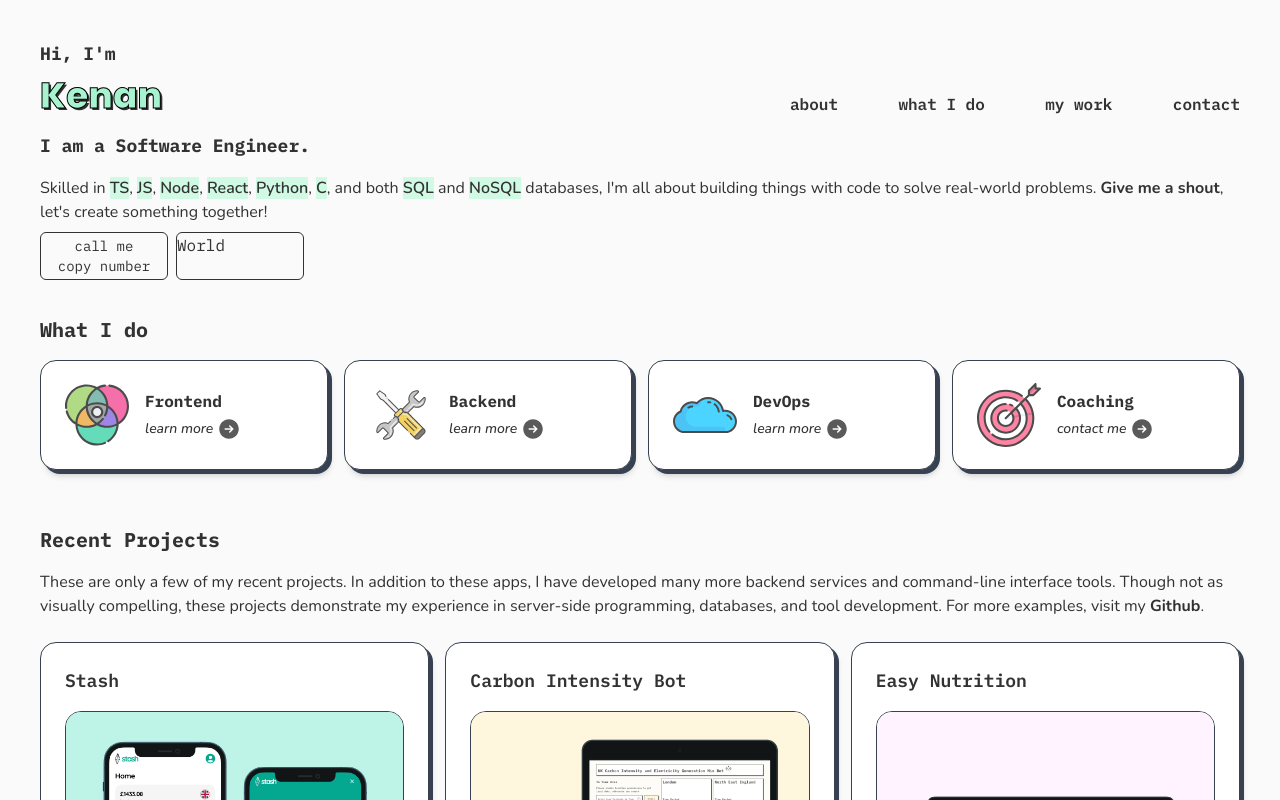
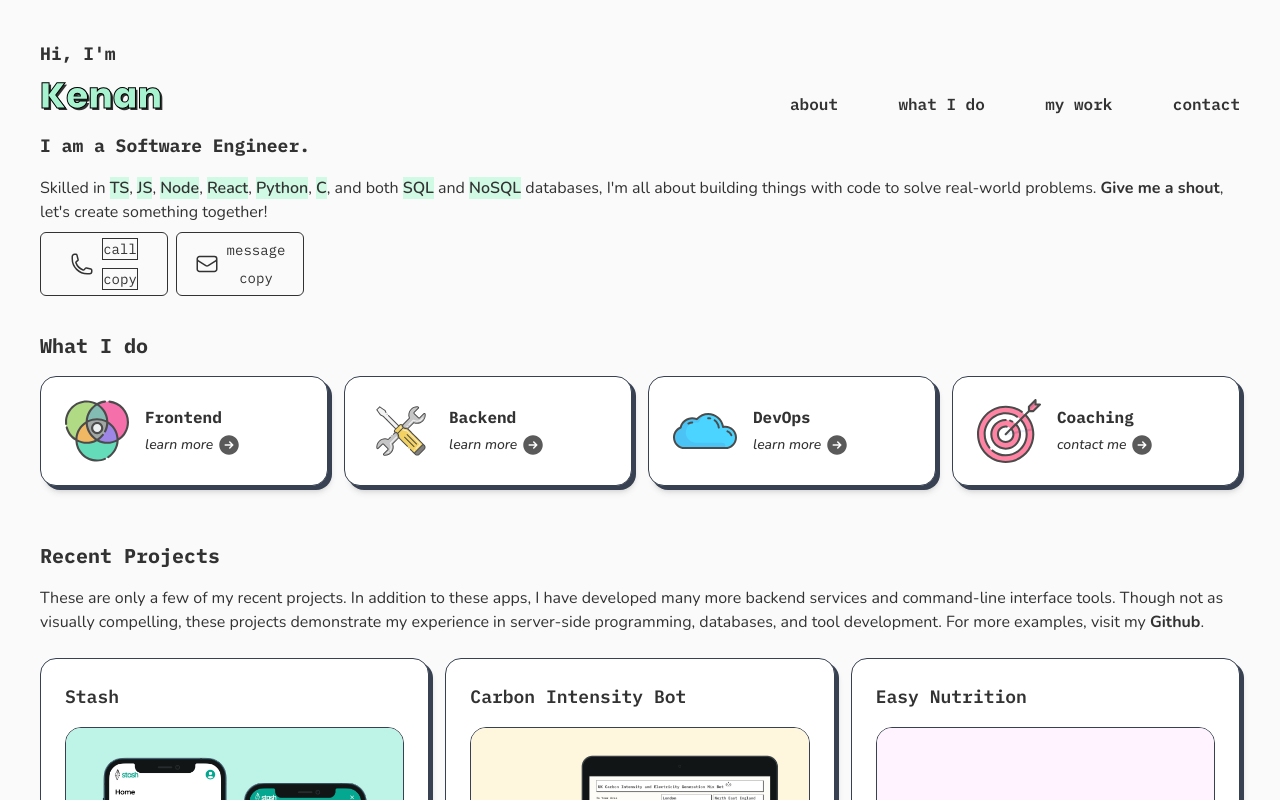
Before and after one commit to kgarayev/portfolio, a Next.js app: page / in a window 1280 px wide. Shown: the top 800 px of the page. Built offline with nearby package versions, Linux system fonts and the light colour scheme; a web font is replaced by a local one.

Commit message:
contacts

```diff
--- a/src/components/TopContacts.tsx
+++ b/src/components/TopContacts.tsx
@@ -4,13 +4,66 @@
   return (
     <>
       <div className="flex gap-2">
-        <div className="border h-12 w-full max-w-32 rounded-md flex justify-center items-center flex-col text-sm">
-          <a href={`tel:${phoneNumber}`} className="">
-            call me
-          </a>
-          <button>copy number</button>
+        <div className="border h-16 w-full max-w-32 rounded-md flex justify-center items-center text-sm gap-2">
+          <div className="">
+            <svg
+              xmlns="http://www.w3.org/2000/svg"
+              fill="none"
+              viewBox="0 0 24 24"
+              strokeWidth="1.5"
+              stroke="currentColor"
+              className="w-6 h-6"
+            >
+              <path
+                strokeLinecap="round"
+                strokeLinejoin="round"
+                d="M2.25 6.75c0 8.284 6.716 15 15 15h2.25a2.25 2.25 0 002.25-2.25v-1.372c0-.516-.351-.966-.852-1.091l-4.423-1.106c-.44-.11-.902.055-1.173.417l-.97 1.293c-.282.376-.769.542-1.21.38a12.035 12.035 0 01-7.143-7.143c-.162-.441.004-.928.38-1.21l1.293-.97c.363-.271.527-.734.417-1.173L6.963 3.102a1.125 1.125 0 00-1.091-.852H4.5A2.25 2.25 0 002.25 4.5v2.25z"
+              />
+            </svg>
+          </div>
+          <div className="flex flex-col justify-between gap-2">
+            {" "}
+            <a
+              href={`tel:${phoneNumber}`}
+              target="_blank"
+              rel="noopener noreferrer"
+              className="border"
+            >
+              call
+            </a>
+            <button className="border">copy</button>
+          </div>
         </div>
-        <div className="border h-12 w-full max-w-32 rounded-md">World</div>
+        <div className="border h-16 w-full max-w-32 rounded-md flex justify-center items-center text-sm gap-2">
+          <div className="">
+            <svg
+              xmlns="http://www.w3.org/2000/svg"
+              fill="none"
+              viewBox="0 0 24 24"
+              strokeWidth="1.5"
+              stroke="currentColor"
+              className="w-6 h-6"
+            >
+              <path
+                strokeLinecap="round"
+                strokeLinejoin="round"
+                d="M21.75 6.75v10.5a2.25 2.25 0 01-2.25 2.25h-15a2.25 2.25 0 01-2.25-2.25V6.75m19.5 0A2.25 2.25 0 0019.5 4.5h-15a2.25 2.25 0 00-2.25 2.25m19.5 0v.243a2.25 2.25 0 01-1.07 1.916l-7.5 4.615a2.25 2.25 0 01-2.36 0L3.32 8.91a2.25 2.25 0 01-1.07-1.916V6.75"
+              />
+            </svg>
+          </div>
+
+          <div className="flex flex-col justify-between gap-2">
+            {" "}
+            <a
+              href="mailto:kenangarayev@gmail.com?Subject=Hello"
+              target="_blank"
+              rel="noopener noreferrer"
+            >
+              message
+            </a>
+            <button>copy</button>
+          </div>
+        </div>
       </div>
     </>
   );
```
